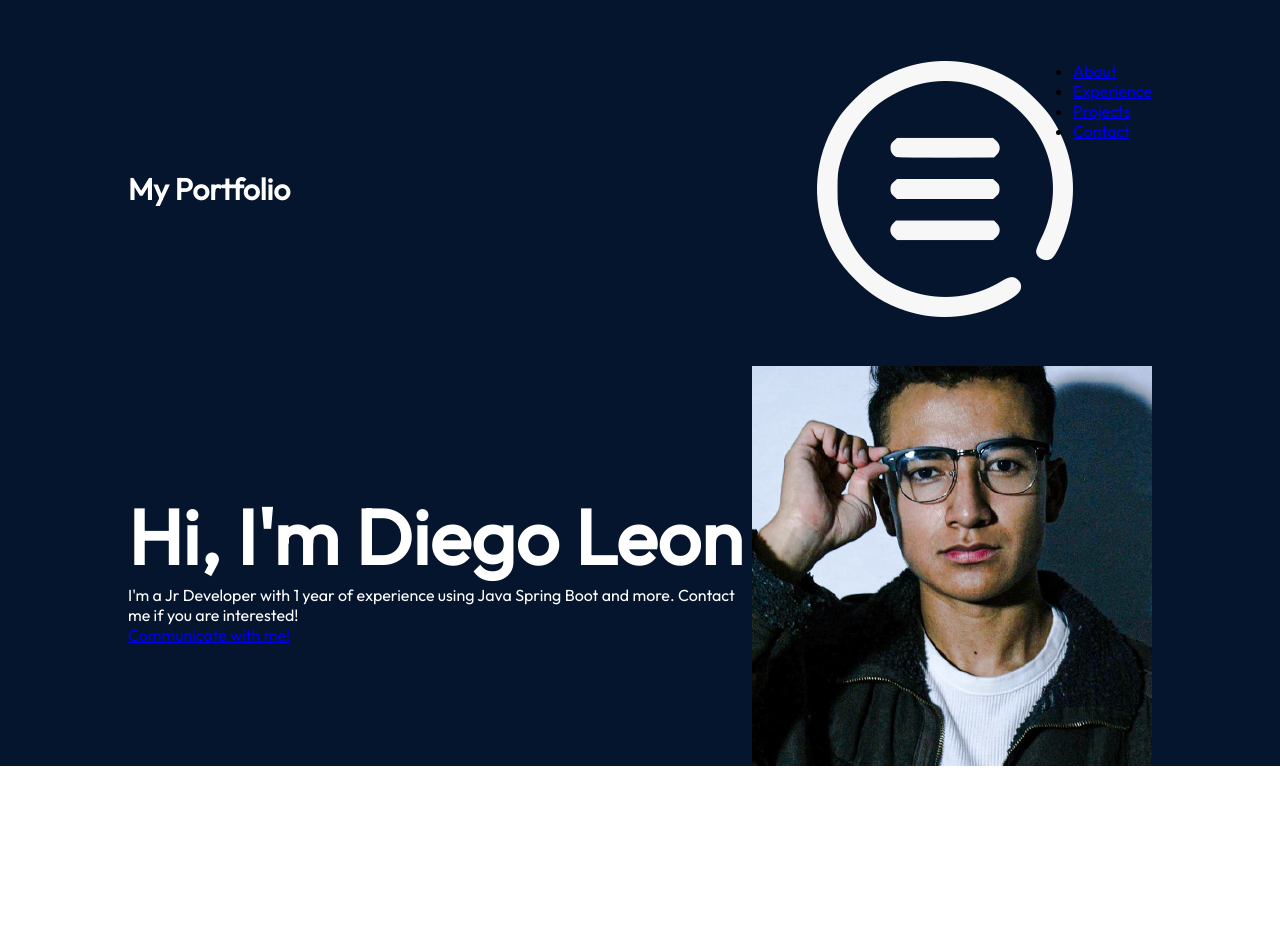
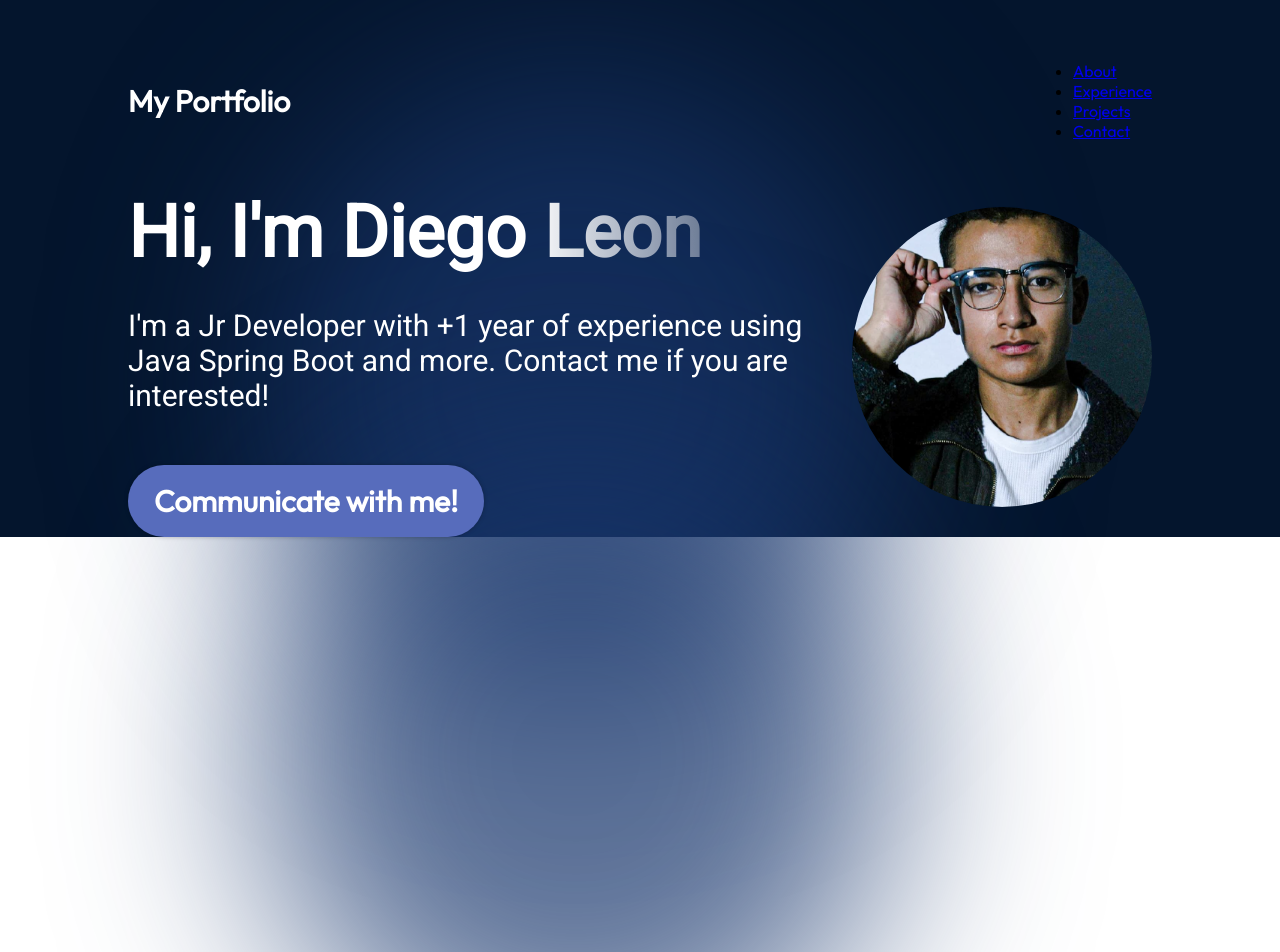
Before and after one commit to EnriLion/enrilion-blog, a React (Vite) app in the folder react-portfolio/: page / in a window 1280 px wide. Shown: the top 952 px of the page. Before the commit the page ends 800 px from the top, so only its background shows below. Built offline with nearby package versions, Linux system fonts and the light colour scheme.

Commit message:
Adding files

```diff
--- a/react-portfolio/src/components/Navbar/Navbar.module.css
+++ b/react-portfolio/src/components/Navbar/Navbar.module.css
@@ -32,6 +32,9 @@
     color: var(--color-text);
     text-decoration: none;
 }
+.menuBtn{
+    display: none;
+}
 
 
 @media screen  and (max-width:830px){
@@ -51,7 +54,7 @@
     }
 
     .menuBtn{
-        height: 2rem;
+        height: 50px;
         width: auto;
         display: block;
         cursor: pointer;
--- a/react-portfolio/src/components/ProfileHeading/ProfileHeading.jsx
+++ b/react-portfolio/src/components/ProfileHeading/ProfileHeading.jsx
@@ -9,11 +9,11 @@ export const ProfileHeading = () => {
     <section className={styles.container}>
         <div className={styles.content}>
             <h1 className={styles.title}>Hi, I'm Diego Leon</h1>
-            <p classNam={styles.description}>I'm a Jr Developer with 1 year of
+            <p className={styles.description}>I'm a Jr Developer with +1 year of
                 experience using Java Spring Boot and
                 more. Contact me if you are interested!
             </p>
-            <a href="mailto:diegoleonc45@gmail.com" className={styles.contactImg}>Communicate with me!</a>
+            <a href="mailto:diegoleonc45@gmail.com" className={styles.contactBtn}>Communicate with me!</a>
             </div>
             <img className={styles.profileImg} src={getImageUrl("profile/profile_icon.png")} alt="Portrait of me"/>
             <div className={styles.topBlur}/>
--- a/react-portfolio/src/components/ProfileHeading/ProfileHeading.module.css
+++ b/react-portfolio/src/components/ProfileHeading/ProfileHeading.module.css
@@ -20,5 +20,92 @@
 }
 
 .title {
-    font-size: 77px;
+    font-size: 72px;
+    font-weight: 900;
+    margin-bottom: 33px;
+    font-family: var(--font-roboto);
+    background: linear-gradient(90deg, rgba(255, 255, 255, 1) 70%, rgba(255, 255, 255, 0) 120%);
+    -webkit-text-fill-color: transparent;
+    -webkit-background-clip: text;
 }
+
+.description {
+    font-size: 30px;
+    font-family: var(--font-roboto);
+    margin-bottom: 52px;
+    margin-right: 30px;
+}
+
+.contactBtn{
+    text-decoration: none;
+    background-color: var(--color-primary);
+    color: var(--color-text);
+    border-radius: 100px;
+    font-size: 30px;
+    font-weight: 600;
+    padding: 17px 26px;
+    box-shadow: 0 0 4px 0 rgba(0, 0, 0, 0.25);
+}
+
+
+.profileImg {
+    border-radius: 50%;
+    height: 300px;
+    z-index: 1;
+
+    animation-name: floating;
+    animation-duration: 3s;
+    animation-iteration-count: infinite;
+    animation-timing-function: ease-in-out;
+}
+
+@keyframes floating {
+    0% {
+        transform: translate(0, 0px);
+    }
+    50% {
+        transform: translate(0, 10px);
+    }
+    100% {
+        transform: translate(0, -10px);
+    }
+}
+
+.topBlur {
+   position: absolute;
+   width: 50vw;
+   height: 50vw;
+   min-width: 350px;
+   min-width: 350px;
+   top: -128px;
+   left: 10vw;
+   border-radius: 764px;
+   background: rgba(25, 55, 109, 0.7);
+   filter: blur(100px);
+   z-index: 0;
+}
+
+.bottomBlur{
+   position: absolute;
+   width: 50vw;
+   height: 50vw;
+   min-width: 350px;
+   min-width: 250px;
+   top: 246px;
+   left: 10vw;
+   right: -25vw;
+   border-radius: 764px;
+   background: rgba(25, 55, 109, 0.7);
+   filter: blur(100px);
+   z-index: 0;
+}
+
+@media screen  and (max-width: 830px){
+    .container {
+        flex-direction: column-reverse;
+    }
+
+    .content {
+        align-items: center;
+    }
+}
--- a/react-portfolio/src/index.css
+++ b/react-portfolio/src/index.css
@@ -4,3 +4,7 @@
   padding: 0;
   font-family: "Outfit", Arial, Arial, Helvetica, sans-serif;
 }
+
+profileImg {
+  border-radius: 50%;
+}
--- a/react-portfolio/src/vars.css
+++ b/react-portfolio/src/vars.css
@@ -7,8 +7,8 @@
     --color-bg: #04152d;
 
     /* Fonts */
-    --font-robot: 'Roboto', sans-serif;
-    font-family:  var(--font-robot);
+    --font-roboto: 'Roboto', sans-serif;
+    font-family:  var(--font-roboto);
 }
 
 /* * {
```
